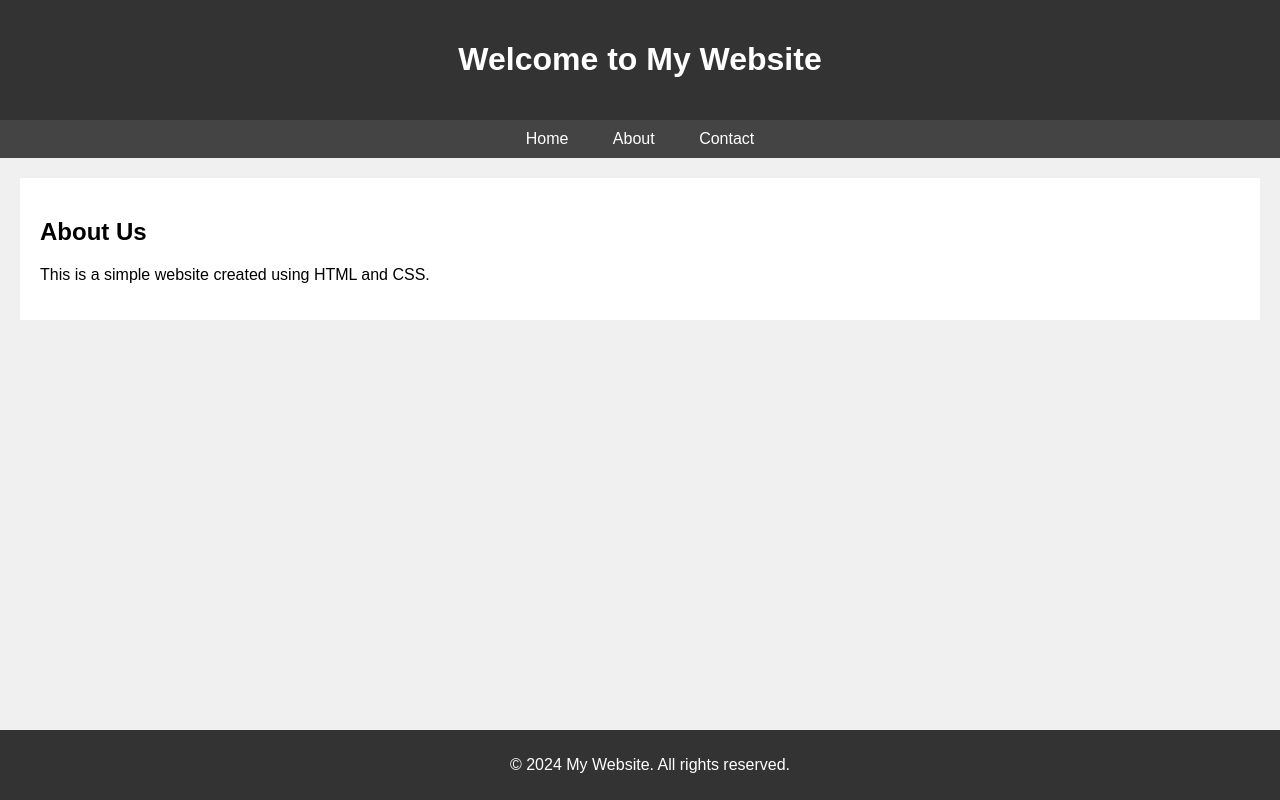
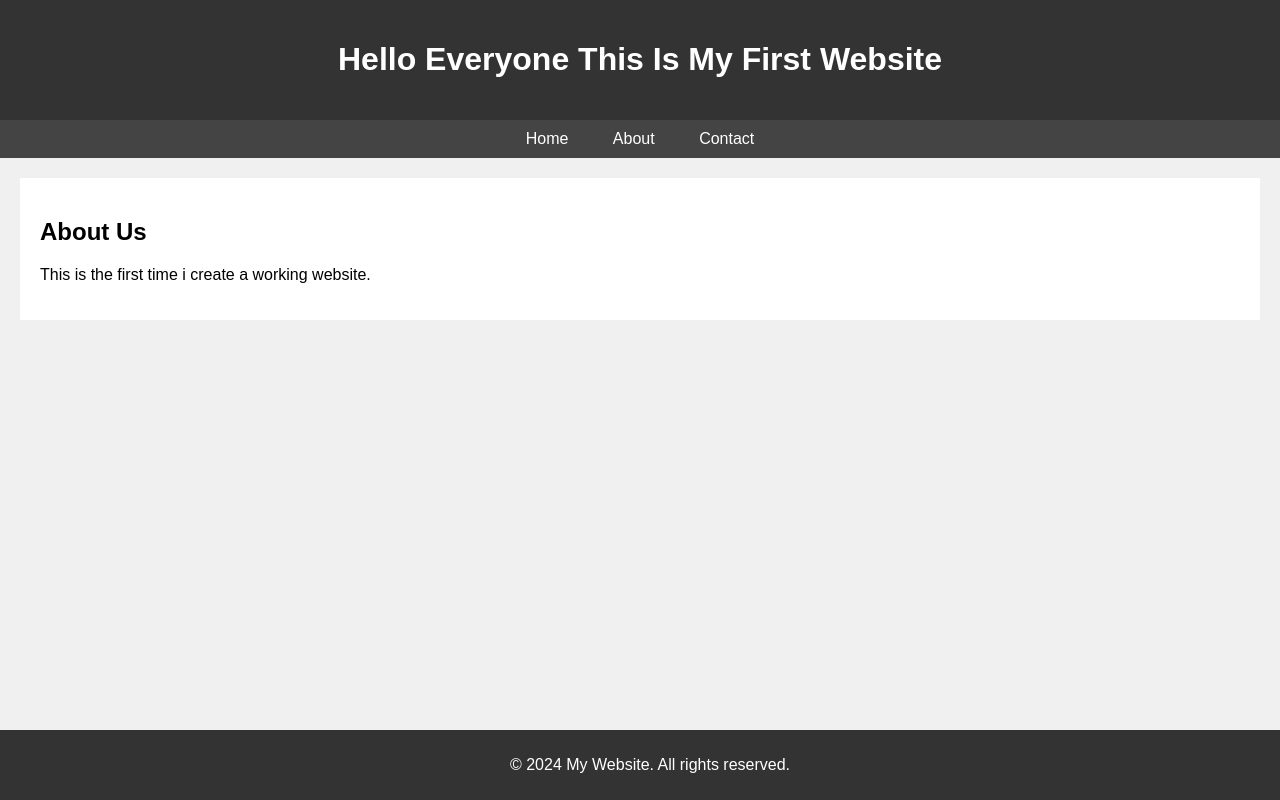
Before and after one commit to OhadGaller/mywebsite, a plain HTML site: page index.html in a window 1280 px wide. Drawn offline with Linux system fonts and the light colour scheme.

Commit message:
Update index.html

```diff
--- a/index.html
+++ b/index.html
@@ -50,7 +50,7 @@
 </head>
 <body>
     <header>
-        <h1>Welcome to My Website</h1>
+        <h1>Hello Everyone This Is My First Website</h1>
     </header>
     <nav>
         <a href="#">Home</a>
@@ -59,7 +59,7 @@
     </nav>
     <section>
         <h2>About Us</h2>
-        <p>This is a simple website created using HTML and CSS.</p>
+        <p>This is the first time i create a working website.</p>
     </section>
     <footer>
         <p>&copy; 2024 My Website. All rights reserved.</p>
```
